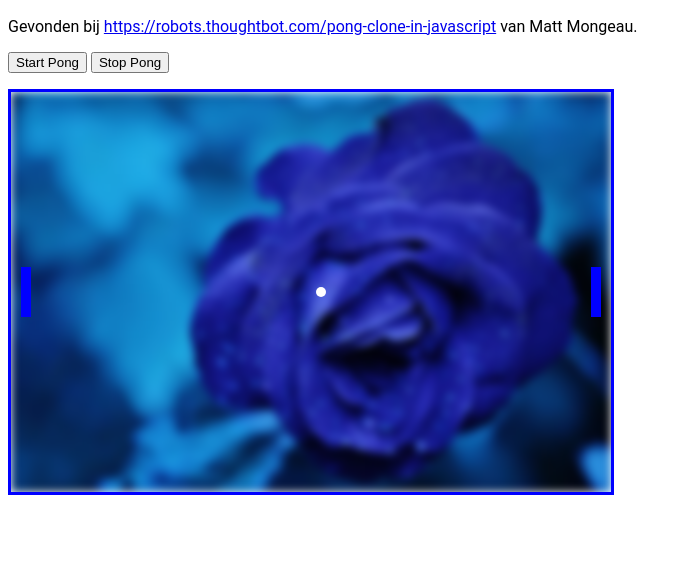
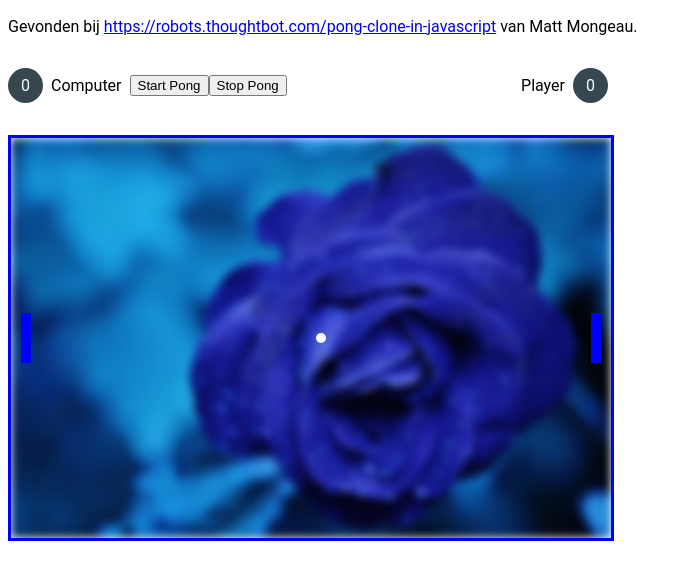
Before and after one commit to abdel-ships-it/ping-pong, a website: page index.html in a window 1280 px wide. Shown: the part 51-630 px from the top of the page, without its empty margins (0-691 px from the left). Drawn offline with Linux system fonts and the light colour scheme.

Commit message:
feat(score): adds ability to track the score

```diff
--- a/index.html
+++ b/index.html
@@ -12,10 +12,19 @@
     <a href="https://robots.thoughtbot.com/pong-clone-in-javascript" target="_blank">
         https://robots.thoughtbot.com/pong-clone-in-javascript</a> van Matt Mongeau.
 
-    <p>
+    <div class="controls">
+        <div class="score-container">
+            <div id="computer-score" class="score">0</div>
+            <span>Computer</span>
+        </div>
+
         <button onclick='pongStart("pongArena")'>Start Pong</button>
         <button onclick='pongStop()'>Stop Pong</button>
-    </p>
+        <div class="right score-container">
+            <span>Player</span>
+            <div id="player-score" class="score right">0</div>
+        </div>
+    </div>
     <canvas id="pongArena" width="600" height="400"></canvas>
     <script src="pongH_base.js"></script>
     <script>pongStart("pongArena"); pongStop()</script>
--- a/main.css
+++ b/main.css
@@ -5,3 +5,35 @@ body {
 canvas {
     border: 3px solid blue;
 }
+
+div.controls {
+    padding: 16px 0px;
+    display: flex;
+    align-items: center;
+    flex-wrap: nowrap;
+    flex-direction: row;
+    max-width: 600px;
+}
+
+.score {
+    width: 35px;
+    height: 35px;
+    border-radius: 50%;
+    background-color: #37474f;
+    color: white;
+    text-align: center;
+    line-height: 35px;
+}
+
+.score-container {
+    all: inherit;
+}
+
+.score-container span {
+    margin-left: 8px;
+    margin-right: 8px;
+}
+
+.right {
+    margin-left: auto;
+}
--- a/pongH_base.js
+++ b/pongH_base.js
@@ -3,7 +3,9 @@
 var canvas = null;
 /** @type CanvasRenderingContext2D */
 var context = null;
+/** @type Player */
 var player = null;
+/** @type Computer */
 var computer = null;
 var ball = null;
 var keysDown = {};
@@ -25,7 +27,7 @@ function pongStart(canvasId) {
 function pongStop() {
     if (isGoing) {
         clearInterval(animationId);
-        going = false;
+        isGoing = false;
     }
 }
 function pongStep() {
@@ -89,7 +91,7 @@ Paddle.prototype.move = function (deltaX, deltaY) {
         this.y = 0;
         this.y_speed = 0;
     } else if (this.y + this.height > canvas.height) {
-        this.y = canvas.height- this.height;
+        this.y = canvas.height - this.height;
         this.y_speed = 0;
 
     }
@@ -120,6 +122,7 @@ Paddle.prototype.checkCollision = function (ball) {
 };
 function Computer() {
     this.paddle = new Paddle(10, canvas.height / 2 - 25, 10, 50);
+    this.score = 0;
 }
 Computer.prototype.render = function () {
     this.paddle.render();
@@ -137,8 +140,15 @@ Computer.prototype.update = function (ball) {
     }
     this.paddle.move(0, 2 * diff / 3);
 };
+// Step 3 ️⚠️
+//
+Computer.prototype.incrementScore = function() {
+    this.score++;
+    document.getElementById("computer-score").innerText = this.score.toString();
+}
 function Player() {
     this.paddle = new Paddle(canvas.width - 20, canvas.height / 2 - 25, 10, 50);
+    this.score = 0;
 }
 
 Player.prototype.render = function () {
@@ -146,16 +156,22 @@ Player.prototype.render = function () {
 };
 Player.prototype.update = function () {
     this.paddle.move(0, 0);
-    for (var key in keysDown) {
-        var value = Number(key);
-        if (value === 38) {
+    for (var value in keysDown) {
+        if (value === "ArrowUp") {
             this.paddle.move(0, -4);
-        } else if (value === 40) {
+        } else if (value === "ArrowDown") {
             this.paddle.move(0, 4);
         }
 
     }
 };
+// Step 3 ️⚠️
+//
+Player.prototype.incrementScore = function() {
+    this.score++;
+    document.getElementById("player-score").innerText = this.score.toString();
+}
+
 function Ball() {
     this.x = null;
     this.y = null;
@@ -178,10 +194,28 @@ Ball.prototype.render = function () {
 Ball.prototype.update = function (computerPaddle, playerPaddle) {
     this.x += this.x_speed;
     this.y += this.y_speed;
+    // Step 3 ️⚠️
+    //
     if (this.x < 0 || this.x > canvas.width) {
+        // Means the ball exitted the canvas through the left side
+        // Player scored !
+        //
+        if (this.x < 0) {
+            player.incrementScore();
+        }
+
+        // Means the ball exitted the canvas through the right side
+        // Computer scored!
+        //
+        if (this.x > canvas.width) {
+            computer.incrementScore();
+        }
+
         this.reset();
         return;
     }
+
+
     if (this.y - 5 < 0) {
         this.y = 5;
         if (this.y_speed < 0) {
@@ -201,8 +235,9 @@ Ball.prototype.update = function (computerPaddle, playerPaddle) {
     }
 };
 window.addEventListener("keydown", function (event) {
-    keysDown[event.keyCode] = true;
+    keysDown[event.key] = true;
 });
 window.addEventListener("keyup", function (event) {
-    delete keysDown[event.keyCode];
+    console.log(event.key);
+    delete keysDown[event.key];
 });
```
